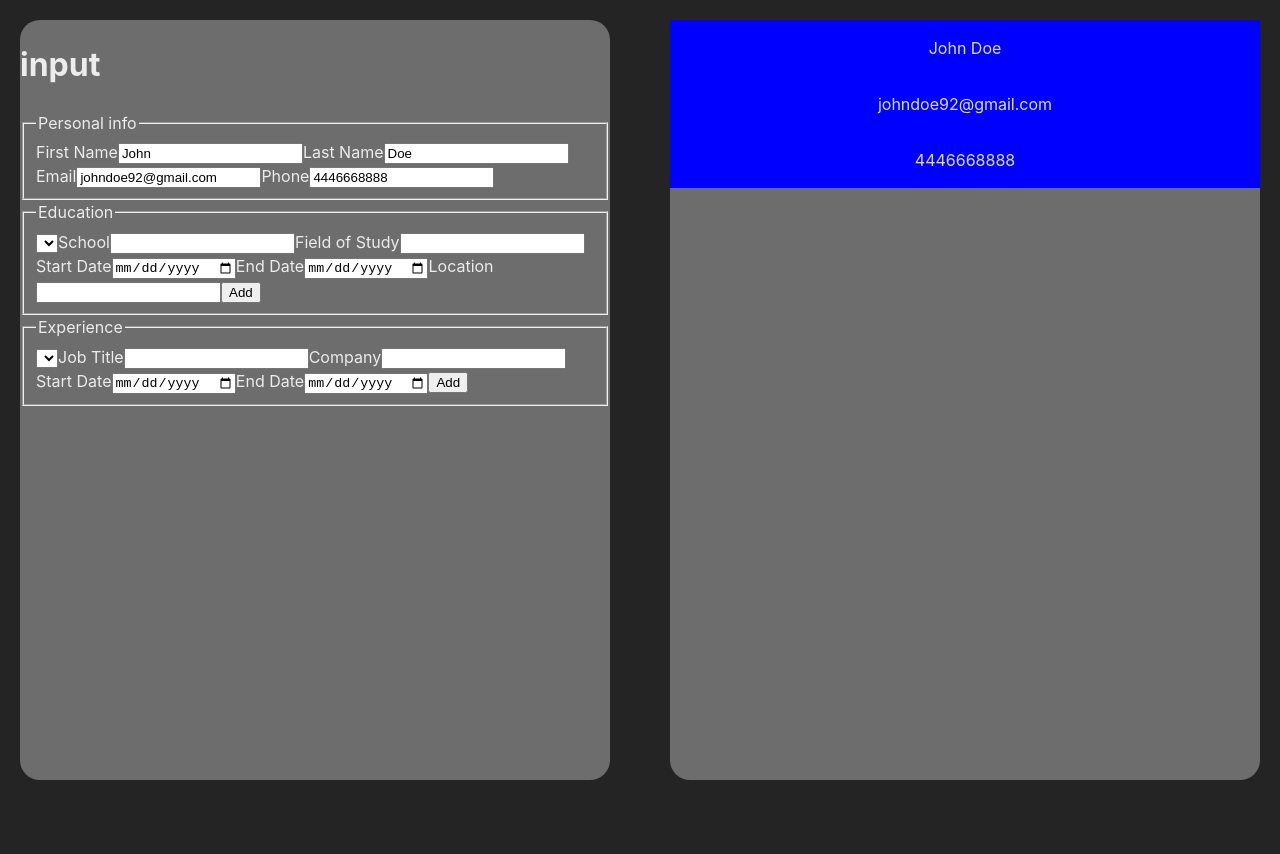
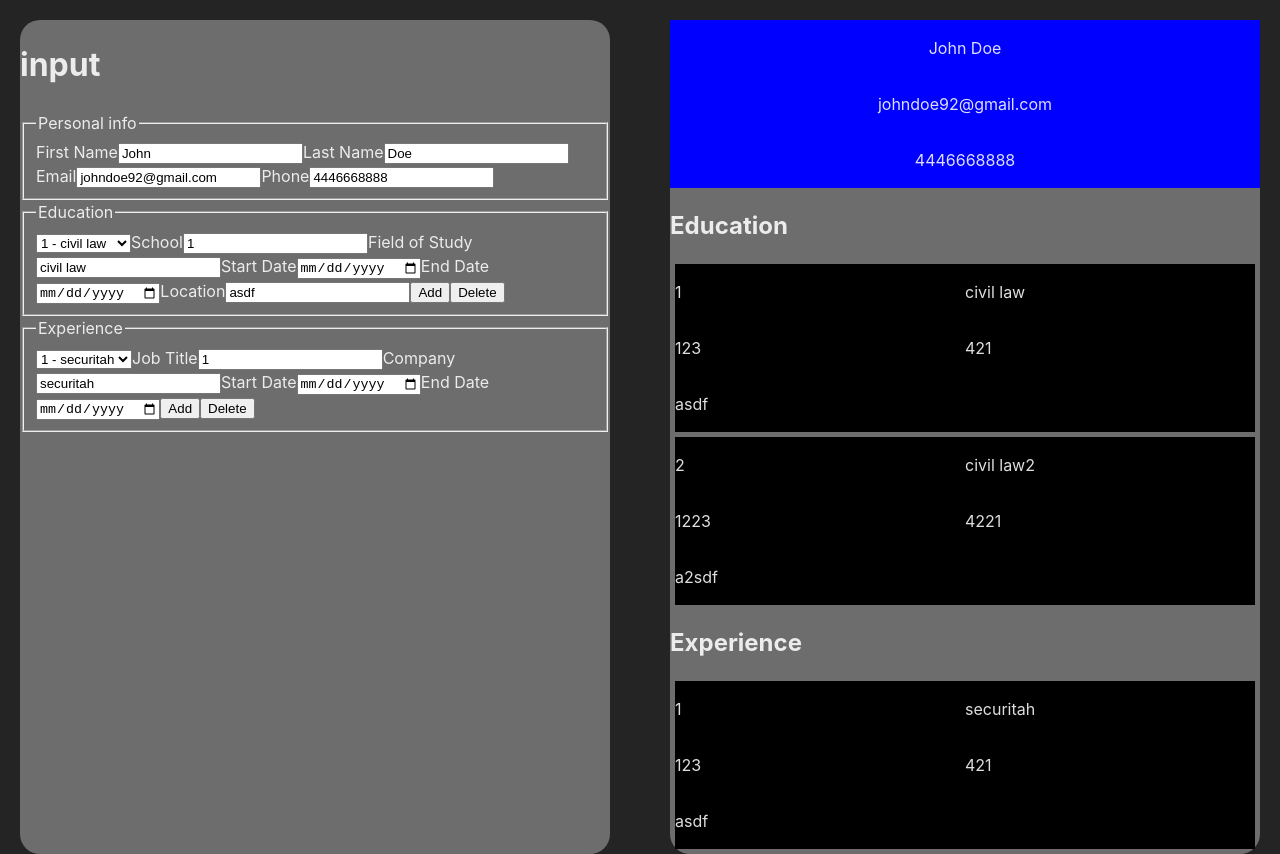
Before and after one commit to AmbiAngel/CV-Application, a React (Vite) app: page / in a window 1280 px wide. Before the commit the page ends 800 px from the top, so only its background shows below. Built offline with nearby package versions, Linux system fonts and the light colour scheme.

Commit message:
Add a functional remove button for education or experience items

```diff
--- a/src/App.jsx
+++ b/src/App.jsx
@@ -130,10 +130,10 @@ function App() {
   const [value, setValue] = useState('')
   const[personalInfo, setPersonalInfo] = useState({...mockData2.personalInfo})
 
-  const[education, setEducation] = useState([])
+  const[education, setEducation] = useState([...mockData2.education])
   const[selectedEducationId, setSelectedEducationId] = useState(0)
 
-  const[experience, setExperience] = useState([])
+  const[experience, setExperience] = useState([...mockData2.experience])
   const[selectedExperienceId, setSelectedExperienceId] = useState(0)
 
   console.log(education);
--- a/src/components/inputsContainer.jsx
+++ b/src/components/inputsContainer.jsx
@@ -56,6 +56,20 @@ export default function InputsContainer({containerClass, categorySetter, categor
                 setSelectedId(categoryObj.length)
             }}
             >Add</button>
+
+            <button
+            type='button'
+            className="remove-item"
+            onClick={()=>{
+                const newObj = [...categoryObj]
+                newObj.length > 0 && newObj.splice(categorySelectedId, 1)
+                console.log(newObj);
+                categorySetter(newObj)
+                setSelectedId(0)
+
+            }}>
+                Delete
+            </button>
         </fieldset>
         )
     }
```
